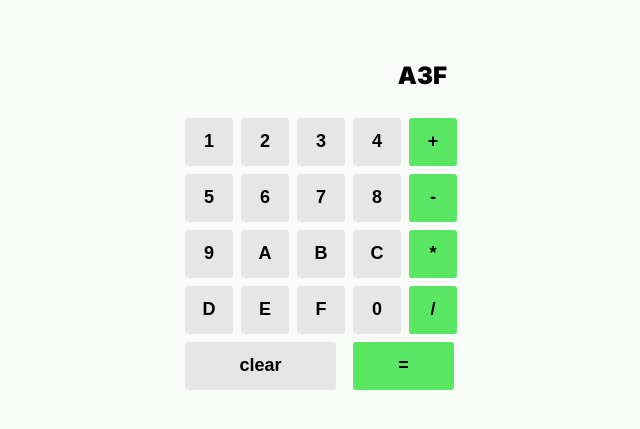
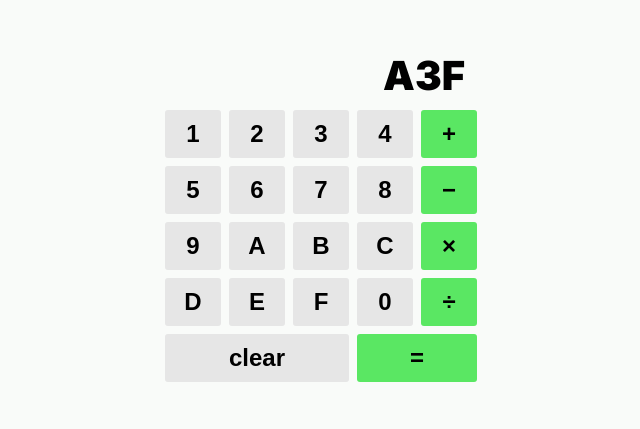
Before and after one commit to cambram/Workshop-Assignment, a website: page public/index.html in a window 1280 px wide. Shown: the part 185-614 px from the top of the page, without its empty margins (319-959 px from the left). Drawn offline with Linux system fonts and the light colour scheme.

Commit message:
Frontend look good

```diff
--- a/public/index.html
+++ b/public/index.html
@@ -16,24 +16,24 @@
             <button class="grid-item">2</button>
             <button class="grid-item">3</button>
             <button class="grid-item">4</button>
-            <button class="grid-item-operator">+</button>
+            <button class="grid-item-operator">&plus;</button>
             <button class="grid-item">5</button>
             <button class="grid-item">6</button>
             <button class="grid-item">7</button>
             <button class="grid-item">8</button>
-            <button class="grid-item-operator">-</button>
+            <button class="grid-item-operator">&minus;</button>
             <button class="grid-item">9</button>
             <button class="grid-item">A</button>
             <button class="grid-item">B</button>
             <button class="grid-item">C</button>
-            <button class="grid-item-operator">*</button>
+            <button class="grid-item-operator">&times;</button>
             <button class="grid-item">D</button>
             <button class="grid-item">E</button>
             <button class="grid-item">F</button>
             <button class="grid-item">0</button>
-            <button class="grid-item-operator">/</button>
+            <button class="grid-item-operator">&divide;</button>
             <button class="grid-item" id="clear-button">clear</button>
-            <button class="grid-item" id="equals-button">=</button>
+            <button class="grid-item" id="equals-button">&equals;</button>
         </div>
     </div>
 </body>
--- a/public/styles.css
+++ b/public/styles.css
@@ -23,12 +23,13 @@ body {
 #answer-text {
     text-align: right;
     font-weight: 900;
-    font-size: 150%;
-    margin-right: 5%;
+    font-size: 2.5rem;
+    margin: 2% 5% 2% 0; /* top | right | bottom | left */
 }
 
 .grid-container {
     display: grid;
+    width: 20rem;
     grid-template-columns: 20% 20% 20% 20% 20%;
     grid-template-rows: 20% 20% 20% 20% 20%;
 }
@@ -36,12 +37,13 @@ body {
 .grid-item, .grid-item-operator {
     border: none;
     border-radius: 3px;
-    width: 3rem;
+    width: auto;
     height: 3rem;
     margin: 4px;
+    padding: 0;
     background-color: #E6E6E6;
     font-weight: 700;
-    font-size: large;
+    font-size: 1.5rem;
 }
 
 .grid-item-operator, #equals-button {
@@ -57,13 +59,11 @@ body {
 }
 
 #clear-button {
-    grid-column-start: 1;
-    grid-column-end: 4;
-    width: 90%;
+    grid-column: span 3;
+    width: auto;
 }
 
 #equals-button {
-    grid-column-start: 4;
-    grid-column-end: 6;
-    width: 90%;
+    grid-column: span 2;
+    width: auto;
 }
```
